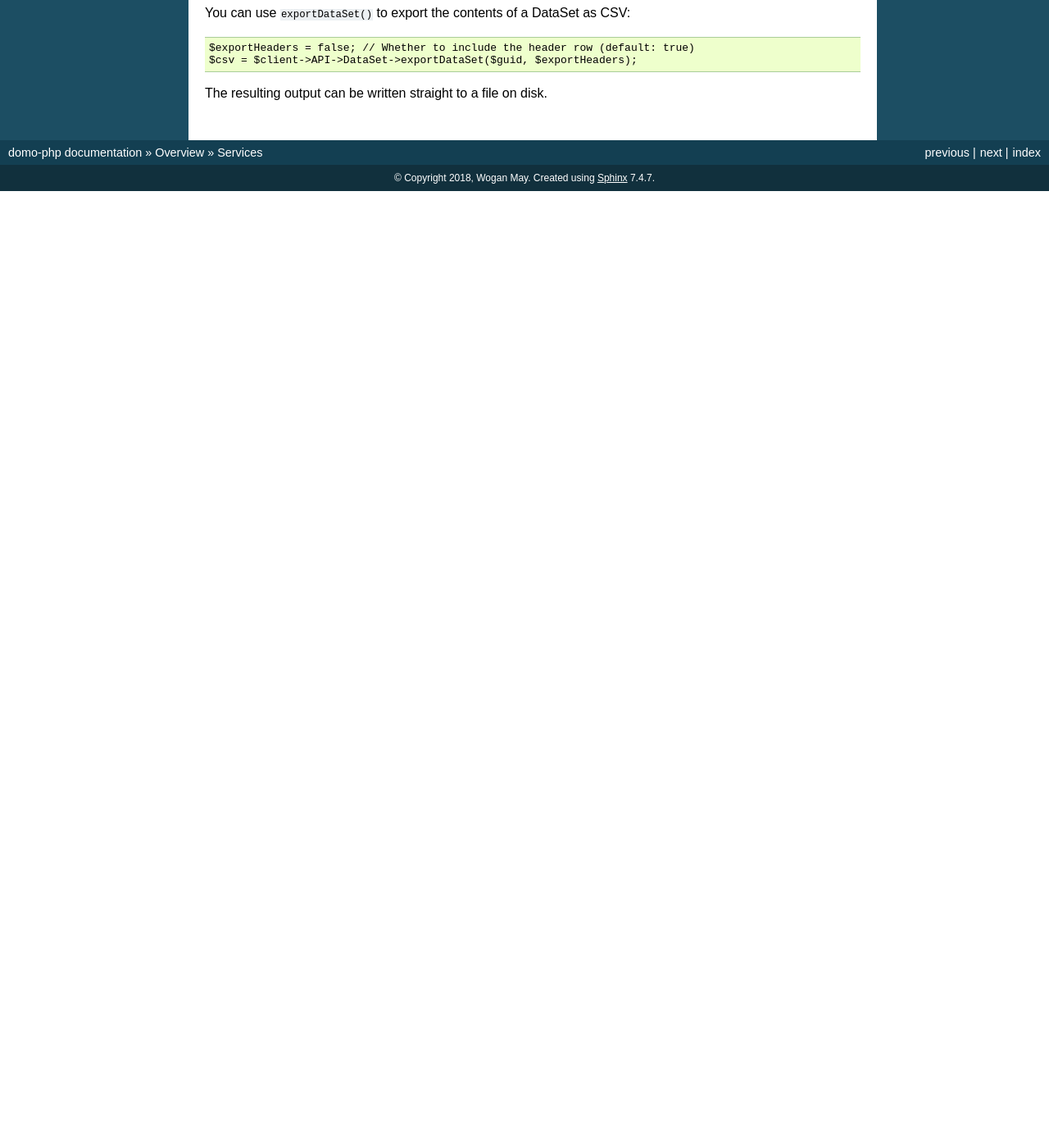
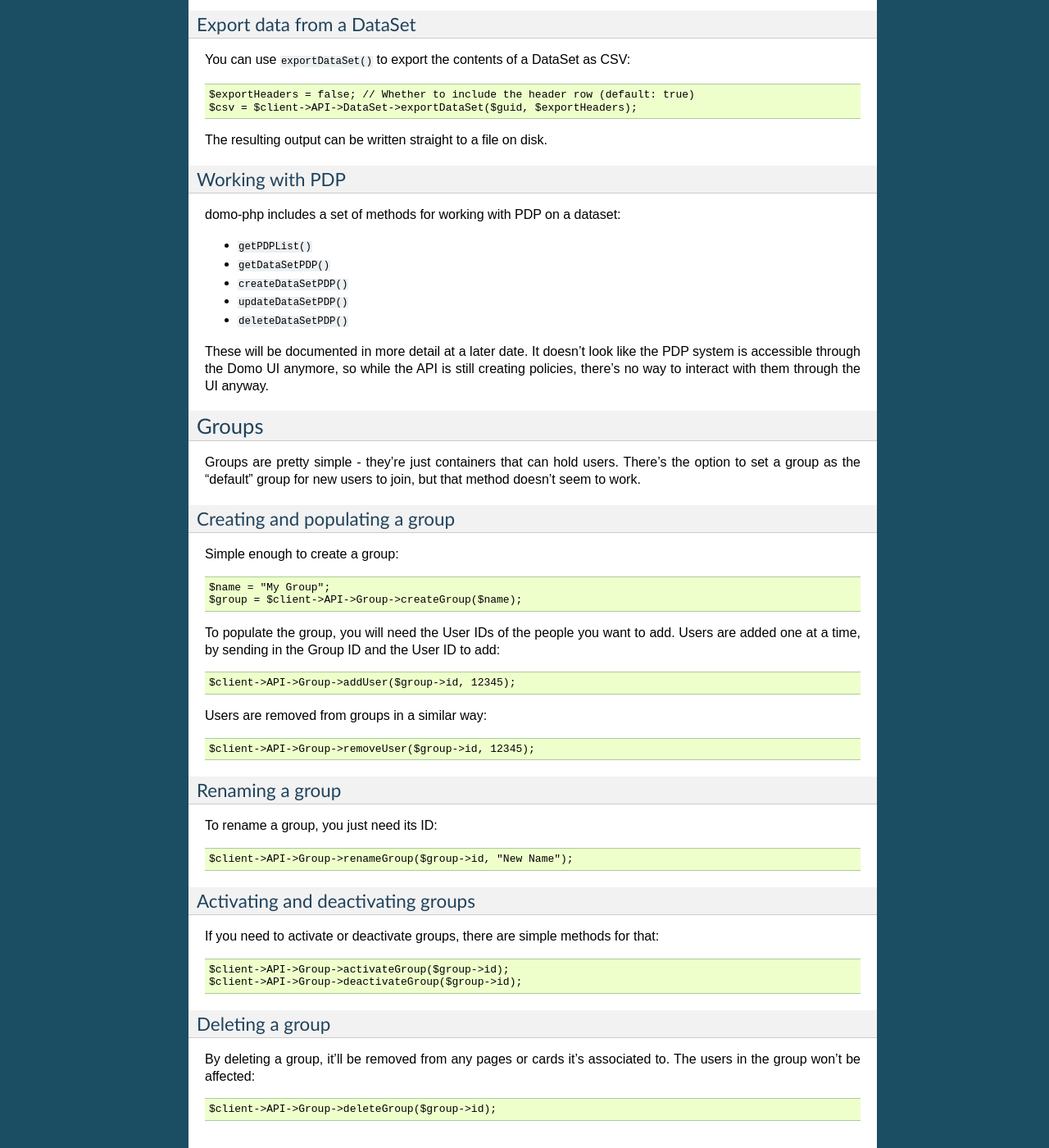
Before and after one commit to woganmay/domo-php, a Sphinx documentation site: the page built from docs/services.rst, in a window 1280 px wide and 1400 px high, scrolled down 1849 px. Shown: the whole window at 82% size. Built offline with Sphinx 7.4.7, drawn with Linux system fonts in a browser that asks for light colours; before the commit the page ends 2082 px from its top, so only the background shows below that; some of the changed text lies outside the part shown.

Commit message:
Cleaning up and documenting Groups

```diff
--- a/docs/services.rst
+++ b/docs/services.rst
@@ -4,6 +4,8 @@
 
 DataSets
 --------
+
+This service lets you create, update and delete datasets. You can also import and export data as CSV, though it's advisable to limit this to smaller sets (<50MB). For really big loads you'll want to use the Streams API.
 
 About the Schema
 ~~~~~~~~~~~~~~~~
@@ -96,3 +98,59 @@
     $csv = $client->API->DataSet->exportDataSet($guid, $exportHeaders);
 
 The resulting output can be written straight to a file on disk.
+
+Working with PDP
+~~~~~~~~~~~~~~~~
+
+domo-php includes a set of methods for working with PDP on a dataset:
+
+* ``getPDPList()``
+* ``getDataSetPDP()``
+* ``createDataSetPDP()``
+* ``updateDataSetPDP()``
+* ``deleteDataSetPDP()``
+
+These will be documented in more detail at a later date. It doesn't look like the PDP system is accessible through the Domo UI anymore, so while the API is still creating policies, there's no way to interact with them through the UI anyway.
+
+Groups
+------
+
+Groups are pretty simple - they're just containers that can hold users. There's the option to set a group as the "default" group for new users to join, but that method doesn't seem to work.
+
+Creating and populating a group
+~~~~~~~~~~~~~~~~~~~~~~~~~~~~~~~
+
+Simple enough to create a group::
+
+    $name = "My Group";
+    $group = $client->API->Group->createGroup($name);
+
+To populate the group, you will need the User IDs of the people you want to add. Users are added one at a time, by sending in the Group ID and the User ID to add::
+
+    $client->API->Group->addUser($group->id, 12345);
+
+Users are removed from groups in a similar way::
+
+    $client->API->Group->removeUser($group->id, 12345);
+
+Renaming a group
+~~~~~~~~~~~~~~~~
+
+To rename a group, you just need its ID::
+
+    $client->API->Group->renameGroup($group->id, "New Name");
+
+Activating and deactivating groups
+~~~~~~~~~~~~~~~~~~~~~~~~~~~~~~~~~~
+
+If you need to activate or deactivate groups, there are simple methods for that::
+
+    $client->API->Group->activateGroup($group->id);
+    $client->API->Group->deactivateGroup($group->id);
+
+Deleting a group
+~~~~~~~~~~~~~~~~
+
+By deleting a group, it'll be removed from any pages or cards it's associated to. The users in the group won't be affected::
+
+    $client->API->Group->deleteGroup($group->id);
```
Also changed, not shown: 1 other file.
